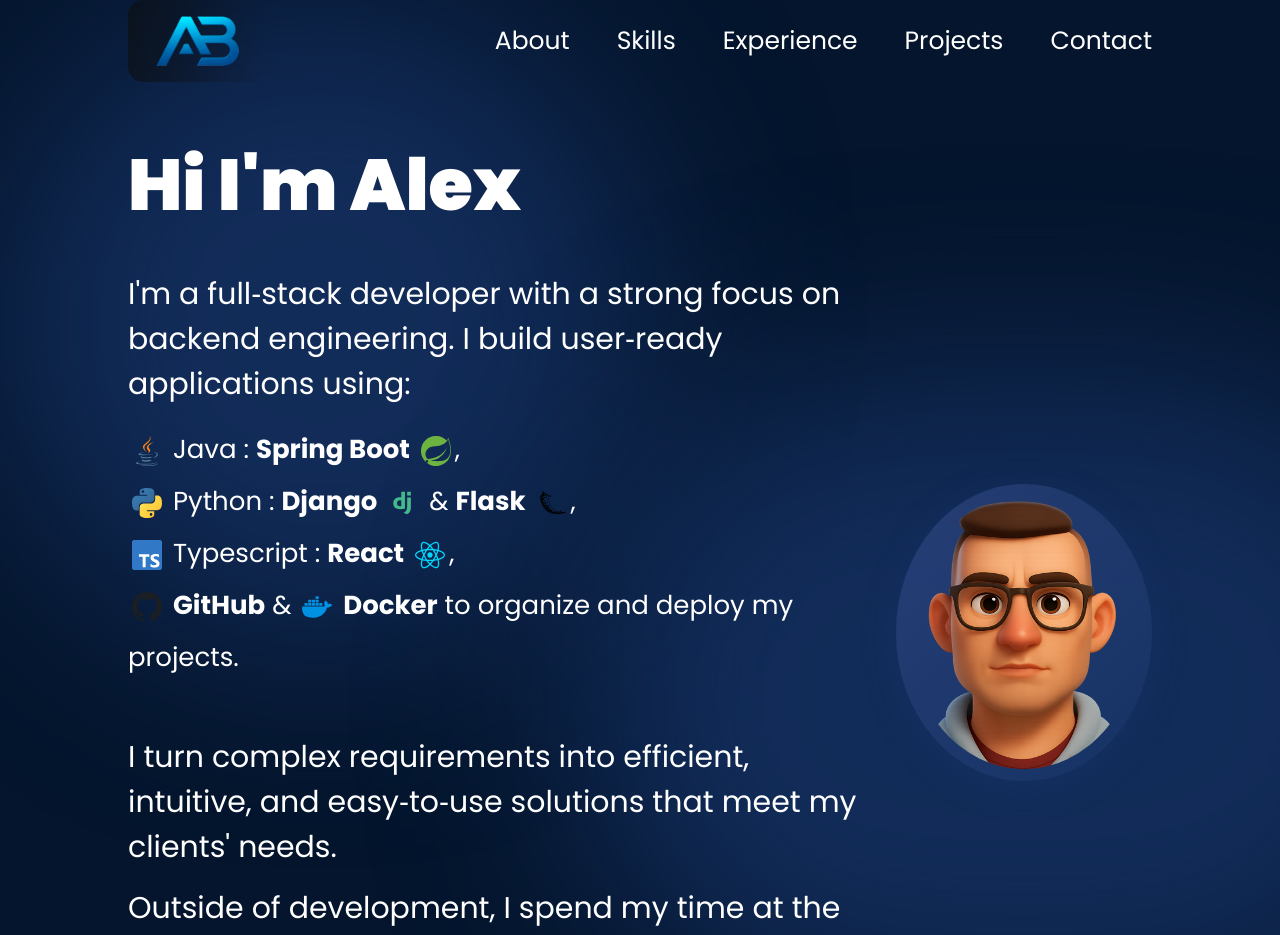
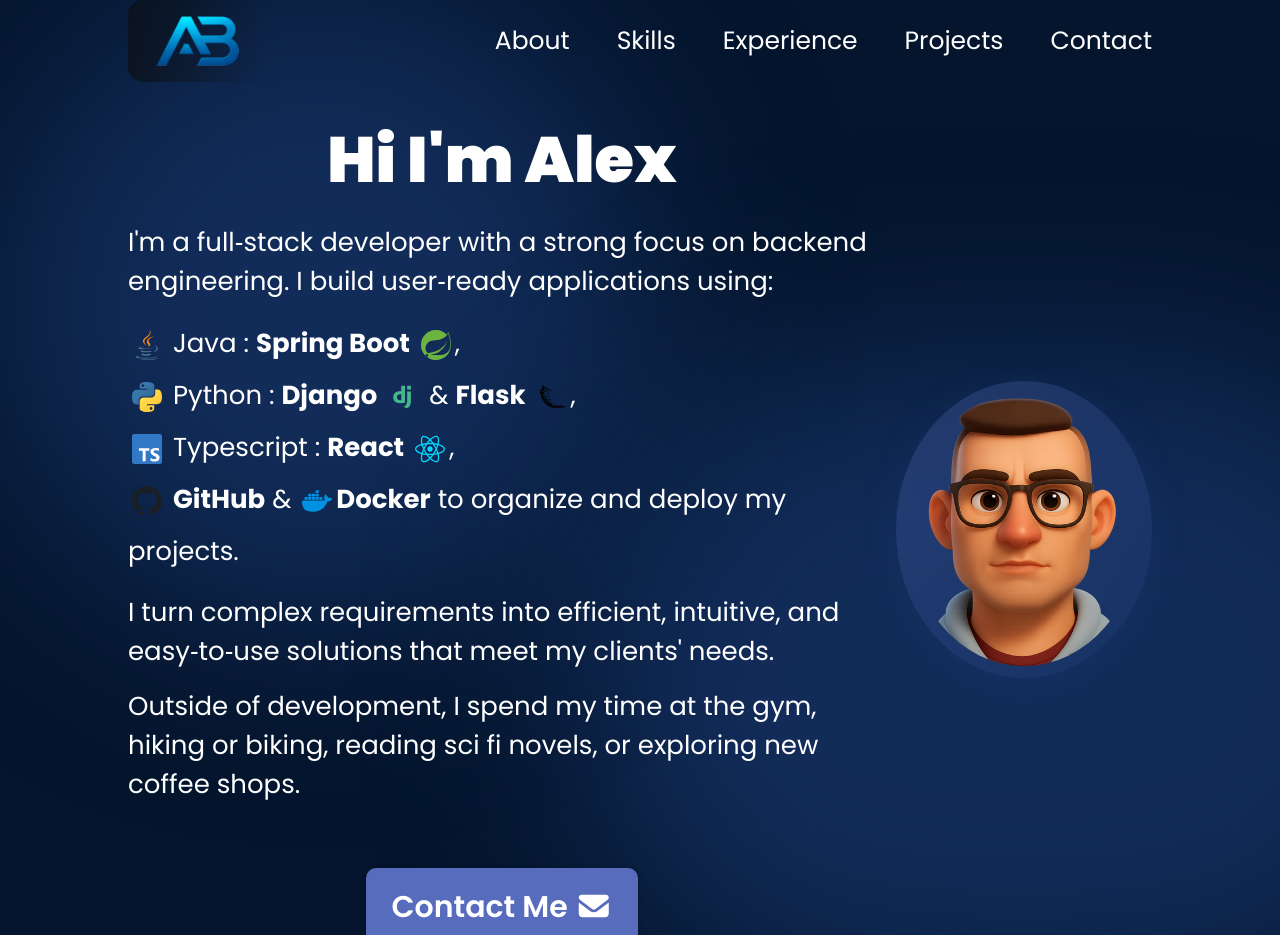
Before and after one commit to alexbalak21/Portofolio-React, a React (Vite) app: page / in a window 1280 px wide. Shown: the part 20-955 px from the top of the page. Built offline with nearby package versions, Linux system fonts and the light colour scheme.

Commit message:
style updated

```diff
--- a/src/App.css
+++ b/src/App.css
@@ -135,7 +135,7 @@
     width: 70vw;
     padding: 40px 20px;
     border-radius: 15px;
-    background: linear-gradient(0deg, rgba(25, 55, 109, 0.85) 0%, rgba(25, 55, 109, 1) 100%);
+    background: linear-gradient(0deg, rgba(4, 21, 45, 0.95) 0%, rgba(4, 21, 45, 1) 100%);
   }
 
   .navbar__list a {
@@ -145,11 +145,11 @@
   .navbar__list--open {
     display: flex;
     z-index: 1;
-    margin-top: 11px;
+    margin-top: 15px;
   }
 
   .hero__title {
-    font-size: 48px;
+    font-size: 36px;
     text-align: center;
   }
 
@@ -164,7 +164,7 @@
   display: flex;
   align-items: center;
   justify-content: space-between;
-  margin-top: 49px;
+  margin-top: 30px;
   z-index: 1;
   margin-left: 10%;
   margin-right: 10%;
@@ -181,9 +181,11 @@
 
 .hero__title {
   font-family: 'Poppins', sans-serif;
-  font-size: 72px;
+  font-size: 64px;
   font-weight: 900;
-  margin-bottom: 33px;
+  margin-bottom: 16px;
+  width: 100%;
+  text-align: center;
 
   /* background: linear-gradient(
     90deg,
@@ -193,13 +195,13 @@
 }
 
 .hero__description {
-  font-size: 30px;
+  font-size: 26px;
   margin-bottom: 16px;
 }
 
 .hero__tech-list {
   font-size: 26px;
-  margin-bottom: 52px;
+  margin-bottom: 16px;
   color: var(--color-text);
   line-height: 2;
 }
@@ -213,10 +215,15 @@
 }
 
 .hero__cta-btn-wrapper{
-  margin-top: 52px;
+  margin-top: 48px;
+  display: flex;
+  align-items: center;
+  justify-content: center;
+  width: 100%;
 }
 
 .hero__cta-btn {
+  display: block;
   text-decoration: none;
   background-color: var(--color-primary);
   color: var(--color-text);
--- a/src/components/Hero.jsx
+++ b/src/components/Hero.jsx
@@ -11,11 +11,13 @@
 import dockerIcon from "../assets/icons/docker.svg";
 import { FontAwesomeIcon } from '@fortawesome/react-fontawesome'
 import { faEnvelope } from '@fortawesome/free-solid-svg-icons'
+import { faEnvelopeOpen } from '@fortawesome/free-solid-svg-icons'
 
 import {useState} from "react"
 
 function Hero() {
   const [isSmiling, setIsSmiling] = useState(false)
+  const [isEnvelopeOpen, setIsEnvelopeOpen] = useState(false)
   return (
     <section className="hero">
       <div className="hero__content">
@@ -29,7 +31,7 @@
           <img src={javaIcon} alt="Java" className="tech-icon" /> Java : <b>Spring Boot</b> <img src={springBootIcon} alt="Spring Boot" className="tech-icon" />, <br />
           <img src={pythonIcon} alt="Python" className="tech-icon" /> Python : <b>Django</b> <img src={djangoIcon} alt="Django" className="tech-icon" /> & <b>Flask</b> <img src={flaskIcon} alt="Flask" className="tech-icon" />, <br />
           <img src={typeScriptIcon} alt="TypeScript" className="tech-icon" /> Typescript : <b>React</b> <img src={reactIcon} alt="React" className="tech-icon" />, <br />
-          <img src={githubIcon} alt="GitHub" className="tech-icon" /> <b>GitHub</b> & <img src={dockerIcon} alt="Docker" className="tech-icon" /> <b>Docker</b> to organize and deploy my projects.
+          <img src={githubIcon} alt="GitHub" className="tech-icon" /> <b>GitHub</b> & <img src={dockerIcon} alt="Docker" className="tech-icon" /><b>Docker</b> to organize and deploy my projects.
         </div>
 
         <p className="hero__description">
@@ -44,10 +46,16 @@
           <a
           href="mailto:alex.balak@outlook.com"
           className="hero__cta-btn"
-          onMouseEnter={() => setIsSmiling(true)}
-          onMouseLeave={() => setIsSmiling(false)}
+          onMouseEnter={() => {
+            setIsSmiling(true)
+            setIsEnvelopeOpen(true)
+          }}
+          onMouseLeave={() => {
+            setIsSmiling(false)
+            setIsEnvelopeOpen(false)
+          }}
         >
-          Contact Me <FontAwesomeIcon icon={faEnvelope} />
+          Contact Me <FontAwesomeIcon icon={isEnvelopeOpen ? faEnvelopeOpen : faEnvelope} />
         </a>
         </div>
       </div>
```
Also changed, not shown: public/favicon.png.
